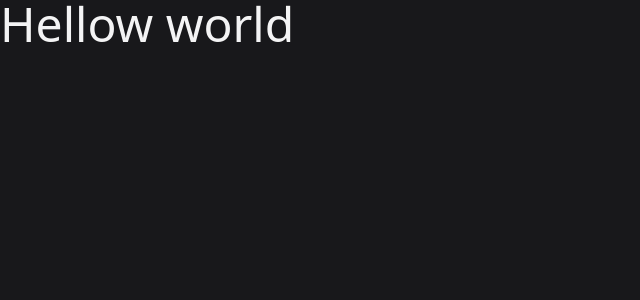
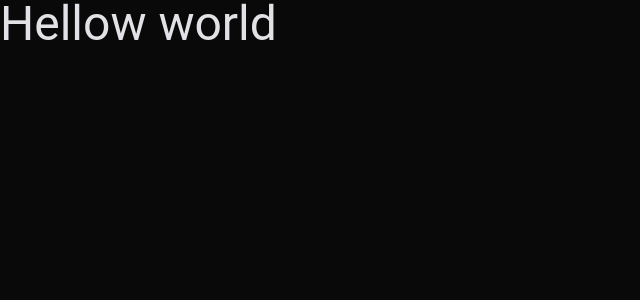
Before and after one commit to Mateus0808/event-platform, a React (Vite) app: page / in a window 1280 px wide. Shown: the top 300 px of the page, without its empty margins (0-640 px from the left). Built offline with nearby package versions, Linux system fonts and the light colour scheme.

Commit message:
feat:add styles

```diff
--- a/src/styles/global.css
+++ b/src/styles/global.css
@@ -3,5 +3,6 @@
 @tailwind  utilities;
 
 body {
-  @apply bg-zinc-900 text-zinc-100;
+  @apply bg-gray-900 text-gray-100;
+  -webkit-font-smoothing: antialiased;
 }
--- a/tailwind.config.js
+++ b/tailwind.config.js
@@ -5,6 +5,9 @@ module.exports = {
   ],
   theme: {
     extend: {
+      fontFamily: {
+        sans: 'Roboto, sans-serif'
+      },
       colors: {
         green: {
           300: '#00B37E',
```
